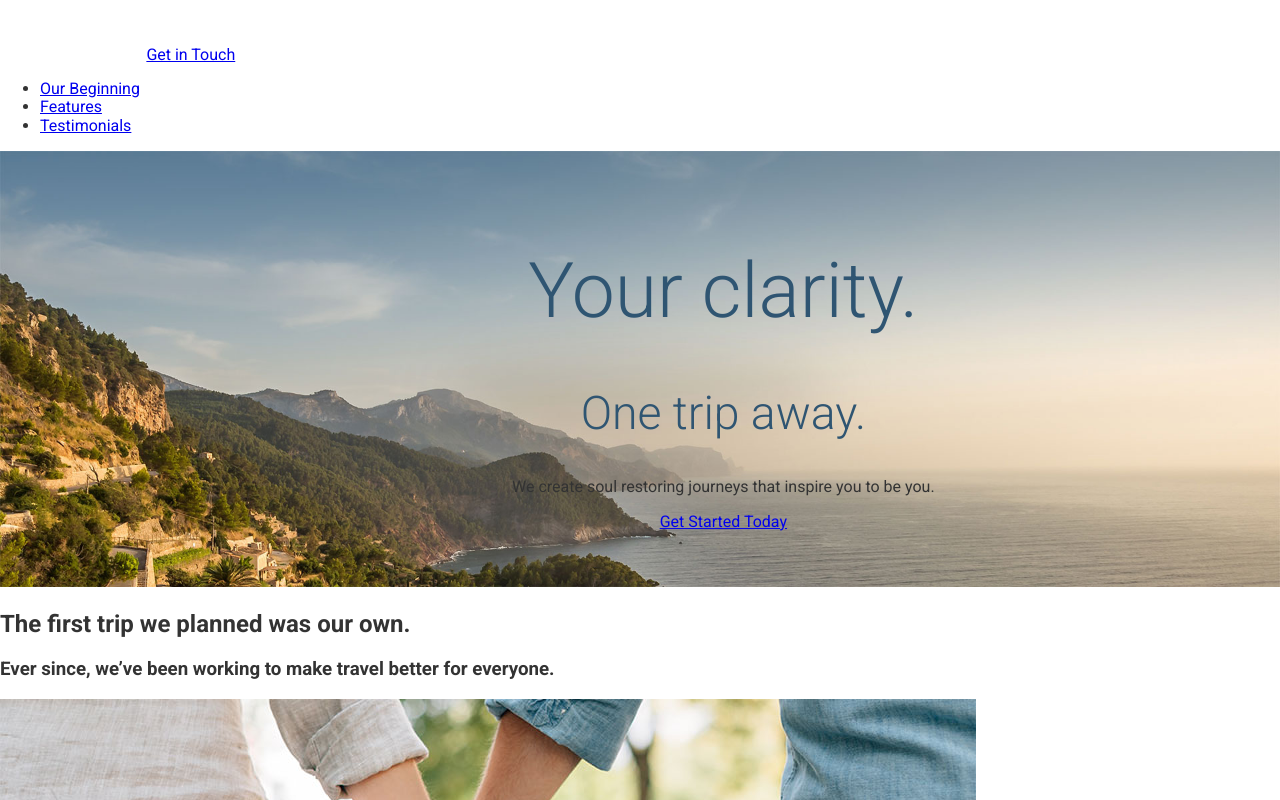
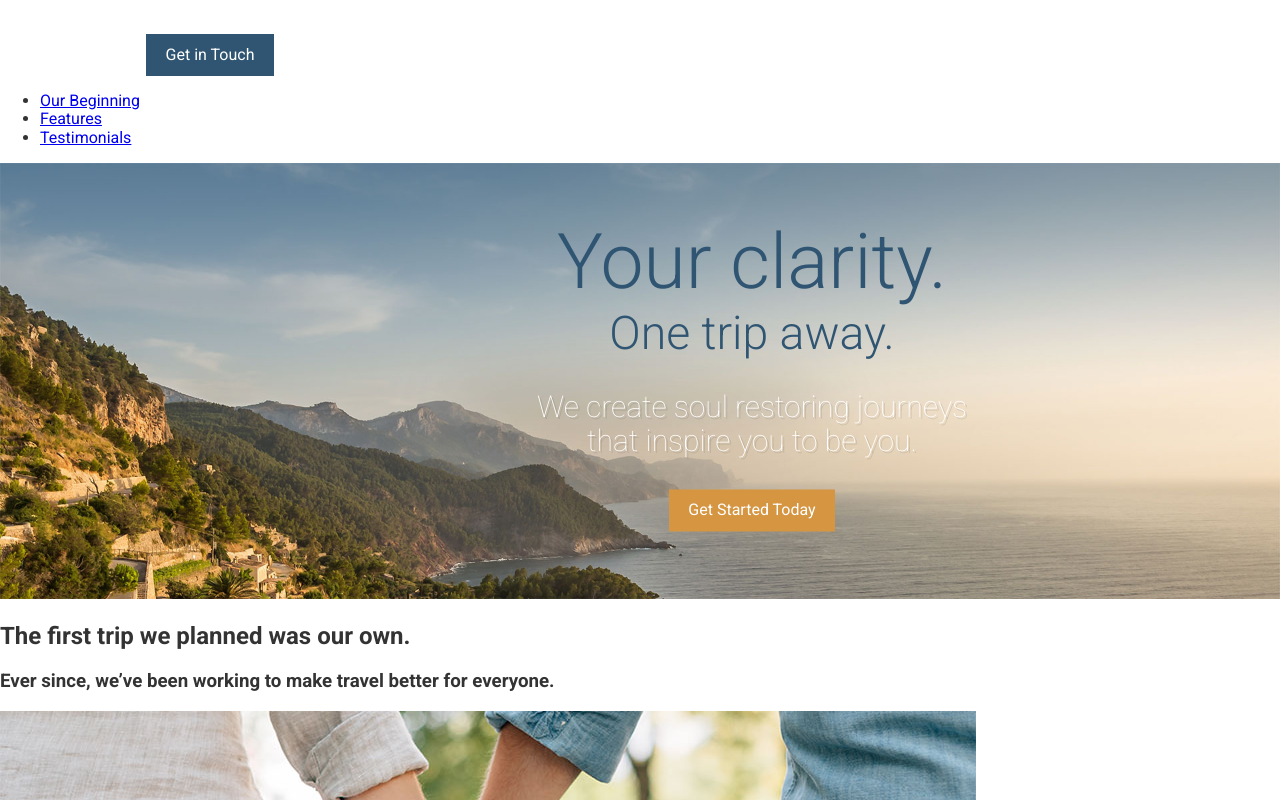
Before and after one commit to dilipthakor/travel-site, a website: page app/index.html in a window 1280 px wide. Shown: the top 800 px of the page. Drawn offline with Linux system fonts and the light colour scheme.

Commit message:
button styling color-variable

```diff
--- /dev/null
+++ b/app/assets/styles/modules/_btn.css
@@ -0,0 +1,16 @@
+.btn{
+  background-color: $mainBlue;
+  color: #fff;
+  text-decoration: none; /* remove underline*/
+  padding: .75rem 1.2rem;
+  display: inline-block;
+
+  &--orange{
+    background-color: $mainOrange;
+  }
+
+  &--large{
+    font-size:1.25rem;
+    padding: 1.1rem 1.9rem;
+  }
+}
--- a/app/assets/styles/modules/_large-hero.css
+++ b/app/assets/styles/modules/_large-hero.css
@@ -12,15 +12,27 @@
 
 &__title{
   font-weight: 300; /* rid out of bold */
-  color: #2f5572;
-  font-size: 4.8rem; /* big size font */
+  color: $mainBlue;
+  font-size: 4.8rem;/* big size font */
+  margin: 0;
 
 }
 
 &__subtitle{
   font-weight: 300;
-  color: #2f5572;
+  color: $mainBlue;
   font-size: 2.9rem;
+  margin: 0;
+}
+
+&__description{
+  color: #fff; /* whire color*/
+  font-size: 1.875rem;
+  font-weight:100;
+  text-shadow:2px 2px 0 rgba(0, 0, 0, .1);
+   max-width:30rem;
+   margin-left: auto;
+   margin-right: auto;
+}
 
 }
-}
--- /dev/null
+++ b/app/assets/styles/modules/_variables.css
@@ -0,0 +1,2 @@
+$mainBlue: #2f5572;
+$mainOrange: #d59541;
--- a/app/assets/styles/styles.css
+++ b/app/assets/styles/styles.css
@@ -1,3 +1,5 @@
 @import "normalize.css";
 @import "modules/_global";
+@import "modules/_variables";
 @import "modules/_large-hero";
+@import "modules/_btn";
--- a/app/index.html
+++ b/app/index.html
@@ -13,7 +13,7 @@
 <body>
   <header>
     <img src="assets/images/icons/clear-view-escapes.svg">
-    <a href="#">Get in Touch</a>
+    <a href="#" class="btn">Get in Touch</a>
     <nav>
       <ul>
         <li><a href="#our-beginning">Our Beginning</a></li>
@@ -28,8 +28,8 @@
     <div class="large-hero__text-content">
     <h1 class="large-hero__title">Your clarity.</h1>
     <h2 class="large-hero__subtitle">One trip away.</h2>
-    <p>We create soul restoring journeys that inspire you to be you.</p>
-    <p><a href="#">Get Started Today</a></p>
+    <p class="large-hero__description">We create soul restoring journeys that inspire you to be you.</p>
+    <p><a href="#" class="btn btn--orange">Get Started Today</a></p>
   </div>
   </div>
 
@@ -86,7 +86,7 @@
   </div>
 
   <footer>
-    <p>Copyright &copy; 2016 Clear View Escapes. All rights reserved. <a href="#">Get in Touch</a></p>
+    <p>Copyright &copy; 2016 Clear View Escapes. All rights reserved. <a href="#" class="btn btn--orange">Get in Touch</a></p>
   </footer>
 </body>
 </html>
--- a/app/temp/styles/styles.css
+++ b/app/temp/styles/styles.css
@@ -462,6 +462,7 @@ img{
 
 .large-hero{
   position: relative;
+
 }
 
 .large-hero__text-content{
@@ -477,7 +478,8 @@ img{
 .large-hero__title{
   font-weight: 300; /* rid out of bold */
   color: #2f5572;
-  font-size: 4.8rem; /* big size font */
+  font-size: 4.8rem;/* big size font */
+  margin: 0;
 
 }
 
@@ -485,5 +487,32 @@ img{
   font-weight: 300;
   color: #2f5572;
   font-size: 2.9rem;
+  margin: 0;
+}
 
+.large-hero__description{
+  color: #fff; /* whire color*/
+  font-size: 1.875rem;
+  font-weight:100;
+  text-shadow:2px 2px 0 rgba(0, 0, 0, .1);
+   max-width:30rem;
+   margin-left: auto;
+   margin-right: auto;
 }
+
+.btn{
+  background-color: #2f5572;
+  color: #fff;
+  text-decoration: none; /* remove underline*/
+  padding: .75rem 1.2rem;
+  display: inline-block;
+}
+
+.btn--orange{
+    background-color: #d59541;
+  }
+
+.btn--large{
+    font-size:1.25rem;
+    padding: 1.1rem 1.9rem;
+  }
```
